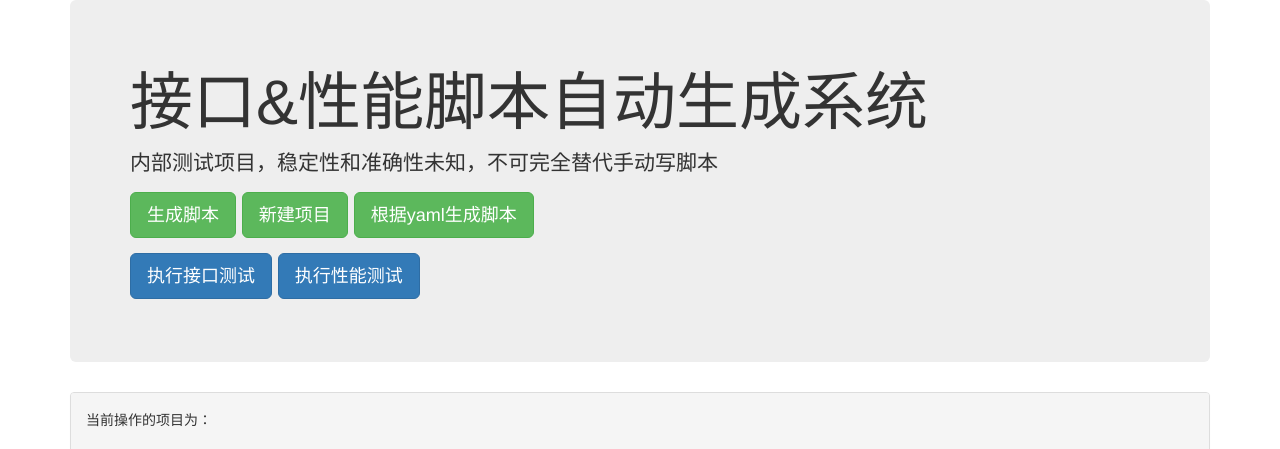
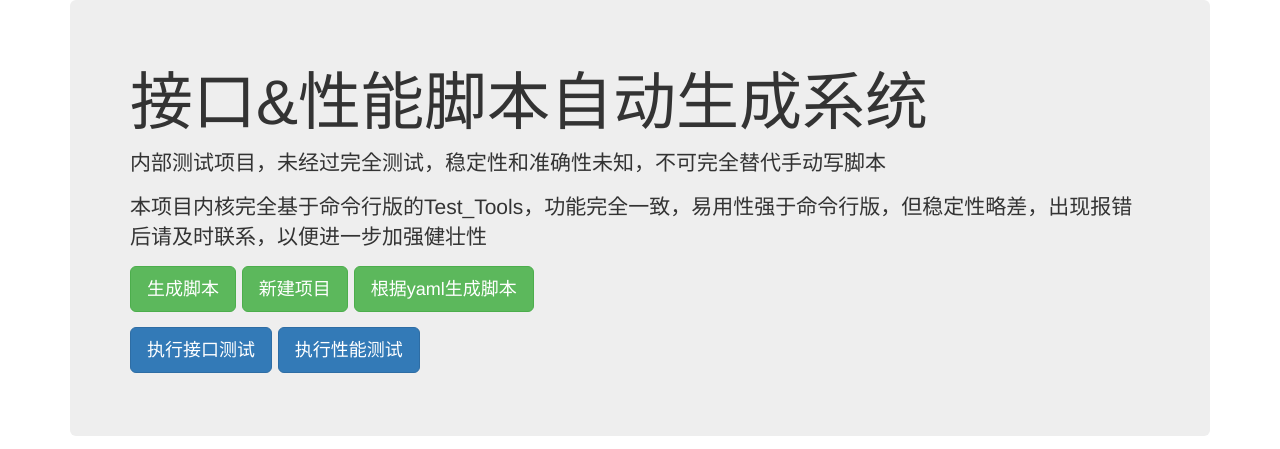
Before and after one commit to qyzhg/test_tools_flask, a Flask app: page / in a window 1280 px wide. Shown: the part 59-508 px from the top of the page. Run offline with Flask 2, Linux system fonts and the light colour scheme; some libraries are stand-ins or nearby versions.

Commit message:
前端调整

```diff
--- a/Api/templates/base.html
+++ b/Api/templates/base.html
@@ -30,7 +30,8 @@
 
     <div class="jumbotron">
         <h1>接口&性能脚本自动生成系统</h1>
-        <p class="lead">内部测试项目，稳定性和准确性未知，不可完全替代手动写脚本</p>
+        <p class="lead">内部测试项目，未经过完全测试，稳定性和准确性未知，不可完全替代手动写脚本</p>
+        <p class="lead">本项目内核完全基于命令行版的Test_Tools，功能完全一致，易用性强于命令行版，但稳定性略差，出现报错后请及时联系，以便进一步加强健壮性</p>
         <p>
             <a class="btn btn-lg btn-success" href="/" role="button">生成脚本</a>
             <a class="btn btn-lg btn-success" href="/start" role="button">新建项目</a>
```
